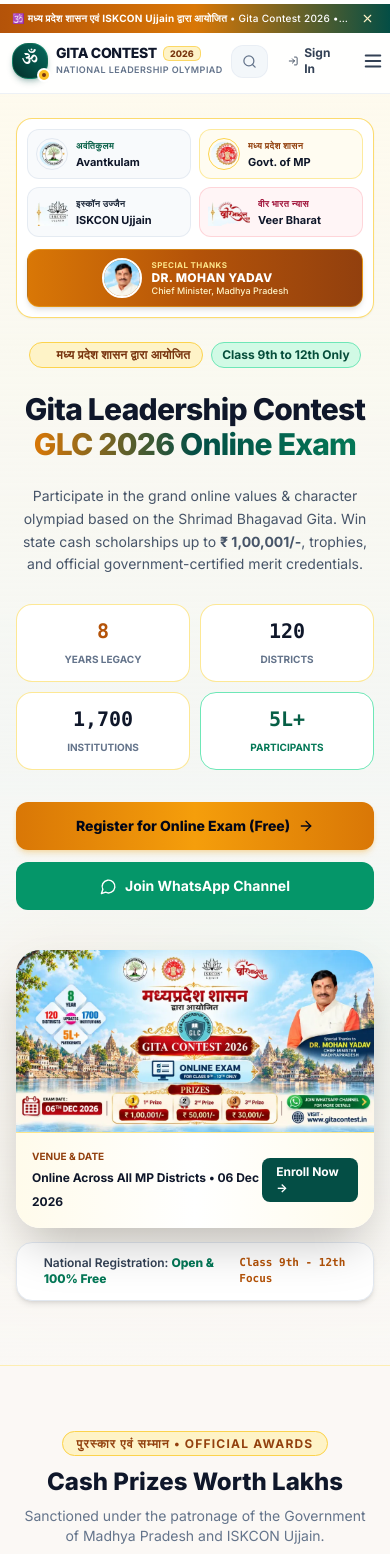
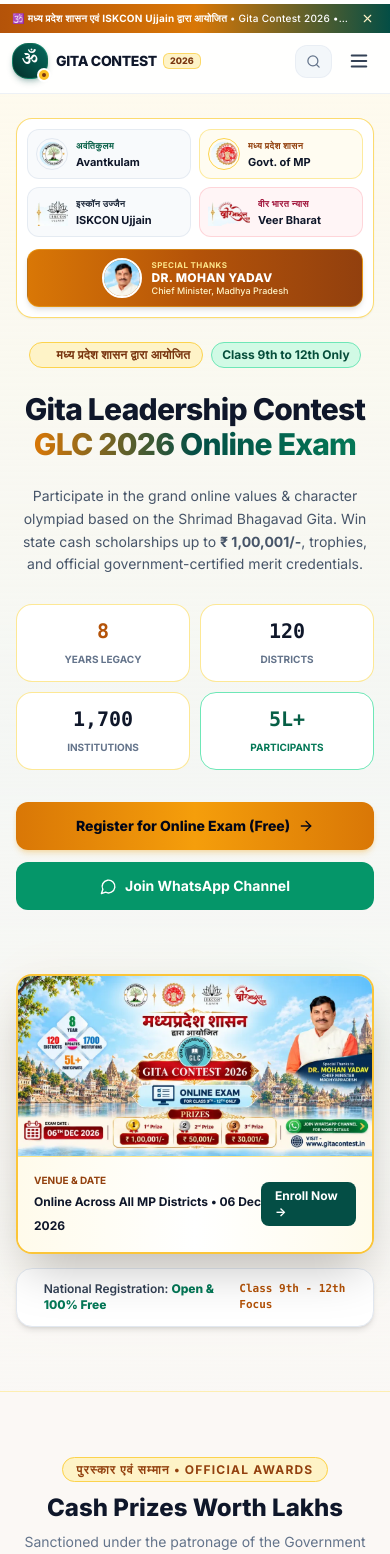
Before and after one commit to Deveshshrivas/gita-contest-portal, a React (Vite) app: page / in a window 390 px wide. Shown: the top 1554 px of the page. Built offline with nearby package versions, Linux system fonts and the light colour scheme; no server answers.

Commit message:
fix(mobile): lock viewport width, eliminate navbar and poster halo overflow

```diff
--- a/src/App.jsx
+++ b/src/App.jsx
@@ -55,9 +55,9 @@ import DonorImpact from './features/donations/DonorImpact';
 // Layout wrapper for Public & Student pages
 function PublicShell({ children }) {
   return (
-    <div className="min-h-screen flex flex-col bg-vedic-cream/30">
+    <div className="min-h-screen flex flex-col bg-vedic-cream/30 w-full max-w-full overflow-x-hidden">
       <Navbar />
-      <main className="flex-1">{children}</main>
+      <main className="flex-1 w-full max-w-full overflow-x-hidden">{children}</main>
       <Footer />
     </div>
   );
--- a/src/components/layout/Navbar.jsx
+++ b/src/components/layout/Navbar.jsx
@@ -169,7 +169,7 @@ export default function Navbar() {
                     2026
                   </span>
                 </div>
-                <p className="text-[9px] sm:text-[10px] text-slate-500 font-semibold tracking-wider uppercase mt-0.5">
+                <p className="text-[9px] sm:text-[10px] text-slate-500 font-semibold tracking-wider uppercase mt-0.5 hidden xs:block sm:block">
                   National Leadership Olympiad
                 </p>
               </div>
@@ -552,7 +552,7 @@ export default function Navbar() {
               ) : (
                 <Link
                   to="/login"
-                  className="inline-flex items-center gap-1.5 px-3 py-1.5 rounded-xl text-xs font-bold text-slate-700 hover:text-slate-900 hover:bg-slate-100 transition cursor-pointer"
+                  className="hidden sm:inline-flex items-center gap-1.5 px-3 py-1.5 rounded-xl text-xs font-bold text-slate-700 hover:text-slate-900 hover:bg-slate-100 transition cursor-pointer"
                 >
                   <LogIn size={14} />
                   <span>Sign In</span>
--- a/src/index.css
+++ b/src/index.css
@@ -3,9 +3,13 @@
 @tailwind utilities;
 
 @layer base {
-  html, body {
-    overflow-x: hidden;
+  html,
+  body,
+  #root {
+    overflow-x: hidden !important;
     max-width: 100vw;
+    width: 100%;
+    position: relative;
     scroll-behavior: smooth;
     font-family: 'Inter', system-ui, -apple-system, sans-serif;
   }
--- a/src/pages/public/Home.jsx
+++ b/src/pages/public/Home.jsx
@@ -266,13 +266,13 @@ export default function Home() {
             </div>
 
             {/* Right Visual Column: Official Poster Banner */}
-            <div className="lg:col-span-6 relative">
+            <div className="lg:col-span-6 relative mt-6 lg:mt-0">
               <div className="relative mx-auto max-w-lg lg:max-w-none">
                 {/* Spiritual Golden Halo */}
-                <div className="absolute -inset-4 bg-gradient-to-tr from-amber-500/30 via-orange-400/20 to-emerald-400/20 rounded-3xl blur-2xl -z-10" />
+                <div className="absolute inset-0 bg-gradient-to-tr from-amber-500/20 via-orange-400/20 to-emerald-400/20 rounded-3xl blur-xl -z-10" />
 
                 {/* Main Official Poster Container */}
-                <div className="relative rounded-3xl overflow-hidden border-3 border-amber-400/90 shadow-2xl bg-white group">
+                <div className="relative rounded-2xl sm:rounded-3xl overflow-hidden border-2 sm:border-3 border-amber-400/90 shadow-2xl bg-white group">
                   <img
                     src="/images/gita-contest-2026-official-banner.webp"
                     alt="Official Gita Contest 2026 - MP Government & ISKCON Ujjain"
```
